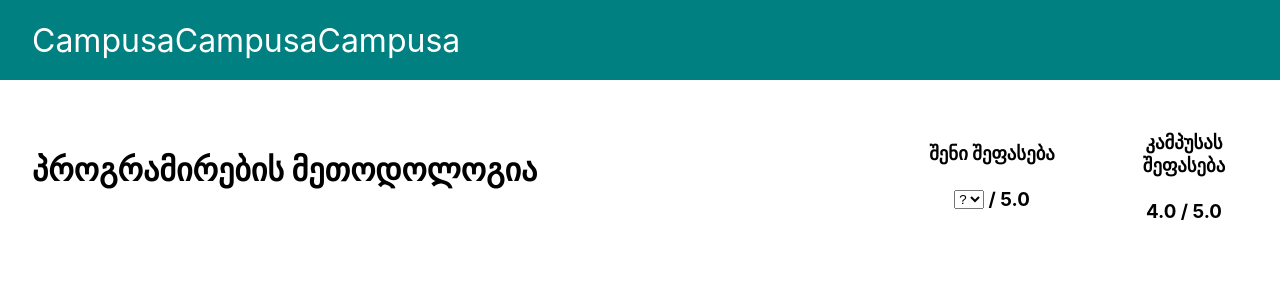
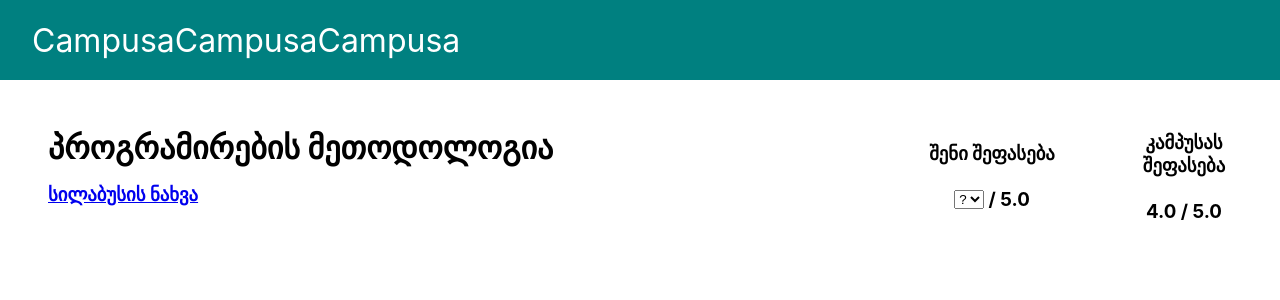
Before and after one commit to d-chechelashvili/CampusaCampusaCampusa, a React (Create React App) app in the folder frontend/reactjs/: page /subjects/1 in a window 1280 px wide. Shown: the top 300 px of the page. Built offline with nearby package versions, Linux system fonts and the light colour scheme.

Commit message:
Added show syllabus button on subject page

```diff
--- a/frontend/reactjs/src/components/subject_page/SubjectHeader.js
+++ b/frontend/reactjs/src/components/subject_page/SubjectHeader.js
@@ -1,6 +1,7 @@
 import React from "react";
 
 import classes from "./SubjectHeader.module.css"
+import programming_methodology_syllabus from "../../media/syllabuses/programming_methodology.pdf"
 
 function SubjectHeader(props) {
     return (
@@ -8,10 +9,11 @@ function SubjectHeader(props) {
             <div className={classes.container}>
                 <div className={classes.nameContainer}>
                     <h1 className={classes.text}>პროგრამირების მეთოდოლოგია</h1>
+                    <h3 className={classes.text}><a href={programming_methodology_syllabus} target="_blank" rel="noreferrer">სილაბუსის ნახვა</a></h3>
                 </div>
                 <div className={classes.ratingsContainer}>
                     <div className={classes.ratingsContainerColumn}>
-                        <h3 className={classes.text}>შენი შეფასება</h3>
+                        <h3 className={classes.centeredText}>შენი შეფასება</h3>
                         <div className={classes.pointsContainer}>
                             <select>
                                 <option value="?">?</option>
@@ -26,9 +28,9 @@ function SubjectHeader(props) {
                         </div>
                     </div>
                     <div className={classes.ratingsContainerColumn}>
-                        <h3 className={classes.text}>კამპუსას შეფასება</h3>
+                        <h3 className={classes.centeredText}>კამპუსას შეფასება</h3>
                         <div className={classes.pointsContainer}>
-                            <h3 className={classes.text}>4.0 / 5.0</h3>
+                            <h3 className={classes.centeredText}>4.0 / 5.0</h3>
                         </div>
                     </div>
                 </div>
--- a/frontend/reactjs/src/components/subject_page/SubjectHeader.module.css
+++ b/frontend/reactjs/src/components/subject_page/SubjectHeader.module.css
@@ -5,8 +5,6 @@
 
 .nameContainer {
     flex: 70%;
-    display: flex;
-    align-items: center;
 }
 
 .ratingsContainer {
@@ -28,6 +26,11 @@
 }
 
 .text {
+    padding: 0 32px 0 32px;
+    margin: 16px;
+}
+
+.centeredText {
     text-align: center;
     padding: 0 32px 0 32px;
 }
```
Also changed, not shown: 1 other file (tests, documents, lock files or other folders).
